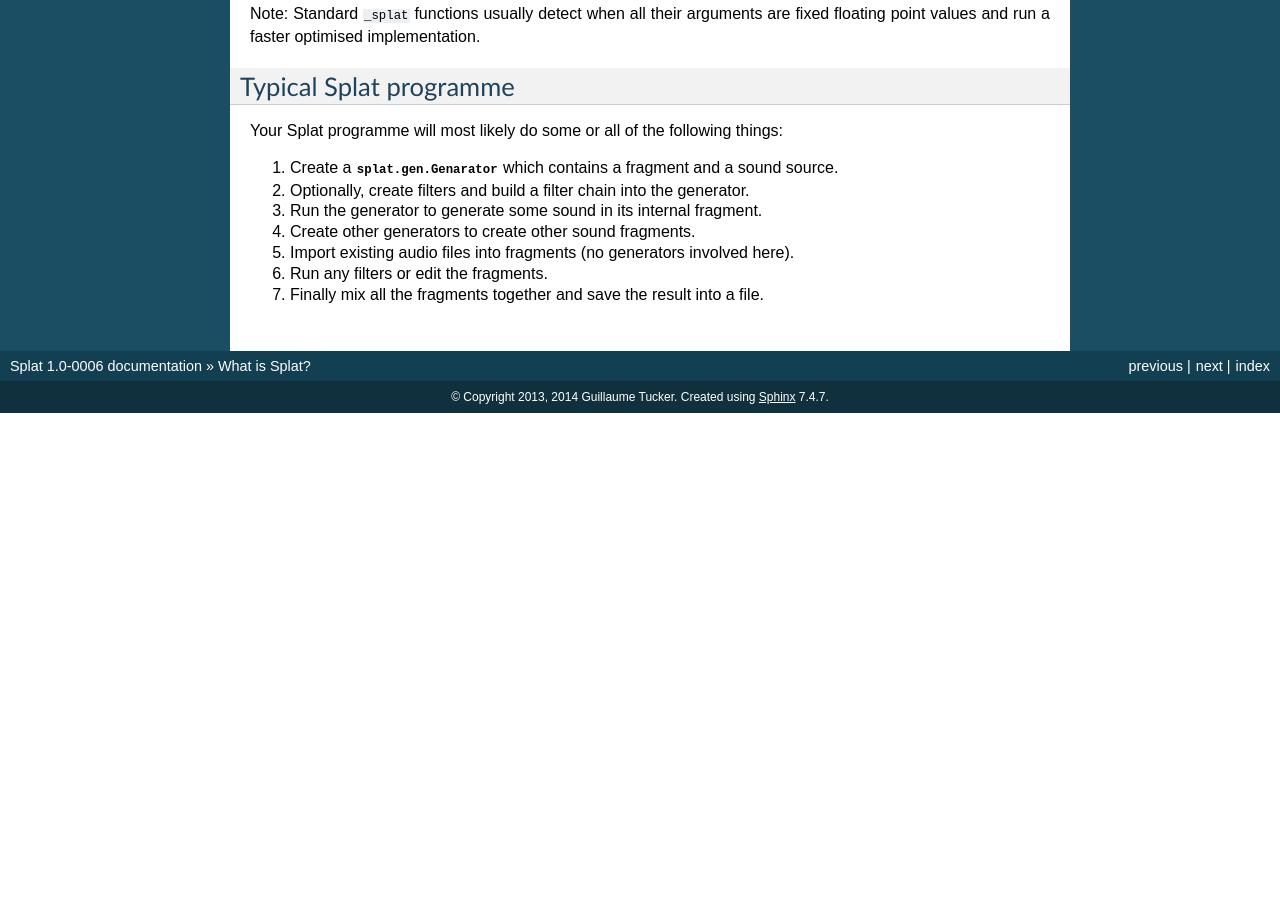
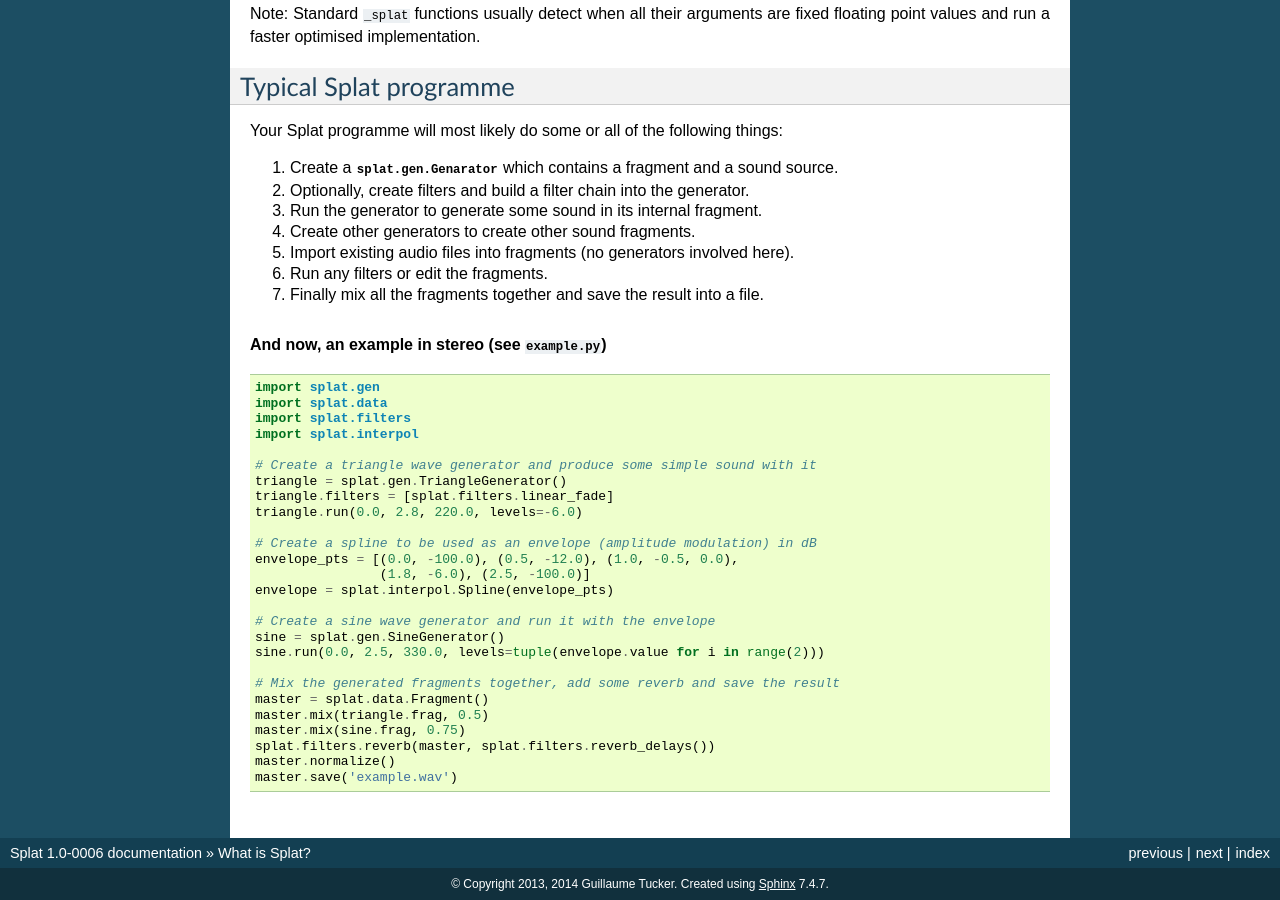
Before and after one commit to verdigris/splat, a Sphinx documentation site: the page built from doc/intro.rst, in a window 1280 px wide and 900 px high, scrolled down 2032 px. Built offline with Sphinx 7.4.7, drawn with Linux system fonts in a browser that asks for light colours; formulas are drawn with MathJax 3; before the commit the page ends 2445 px from its top, so only the background shows below that.

Commit message:
doc: add splat.sample_precision + example.py

```diff
--- a/doc/intro.rst
+++ b/doc/intro.rst
@@ -120,3 +120,8 @@
 #. Import existing audio files into fragments (no generators involved here).
 #. Run any filters or edit the fragments.
 #. Finally mix all the fragments together and save the result into a file.
+
+.. rubric:: And now, an example in stereo (see ``example.py``)
+
+.. literalinclude:: ../example.py
+   :language: python
--- a/doc/splat.rst
+++ b/doc/splat.rst
@@ -116,3 +116,4 @@
 
 .. autofunction:: splat.lin2dB
 .. autofunction:: splat.dB2lin
+.. autofunction:: splat.sample_precision
```
